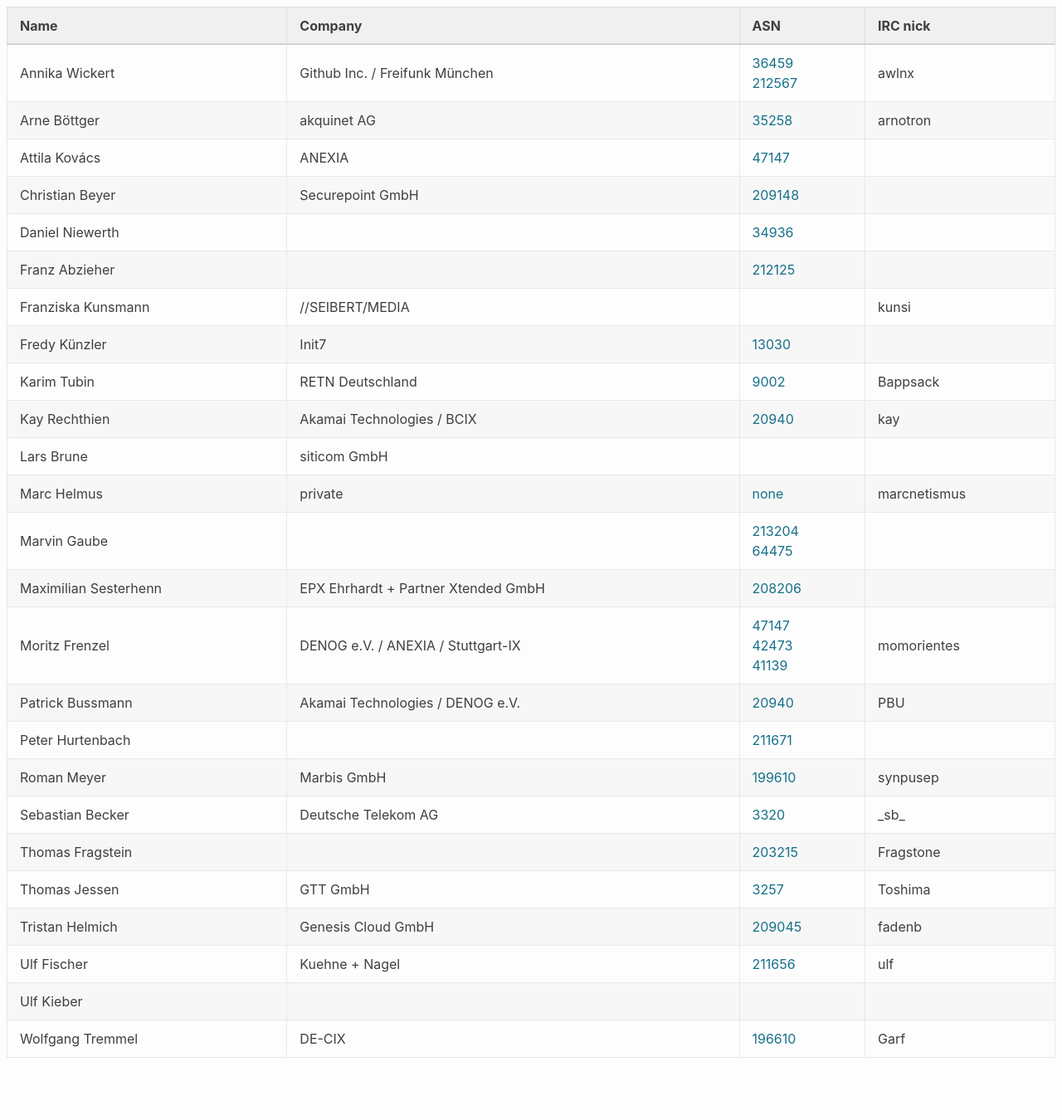
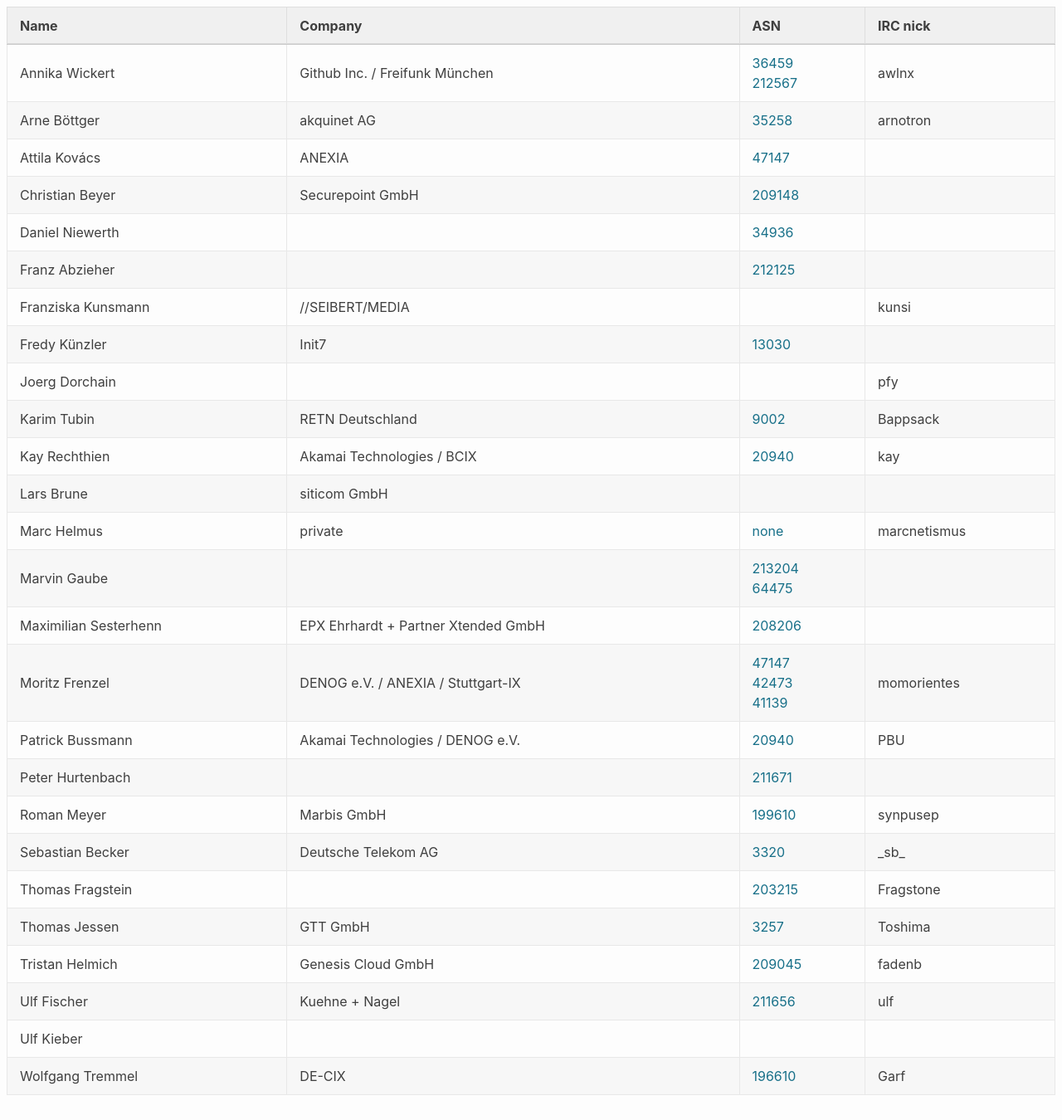
Before and after one commit to denog/pretix-attendeelist, a Jekyll site: the page built from meetup_2021_02/index.markdown, in a window 1280 px wide and 1350 px high. Shown: the whole window at 83% size. Built offline with Jekyll 4.4.1, drawn with Linux system fonts in a browser that asks for light colours.

Commit message:
Latest data: Sun Apr 11 15:54:16 UTC 2021

```diff
--- a/_data/attendees_meetup_2021-02.json
+++ b/_data/attendees_meetup_2021-02.json
@@ -46,6 +46,12 @@
     "company": "Init7",
     "irc": null,
     "asn": "13030"
+  },
+  {
+    "name": "Joerg Dorchain",
+    "company": null,
+    "irc": "pfy",
+    "asn": null
   },
   {
     "name": "Karim Tubin",
```
